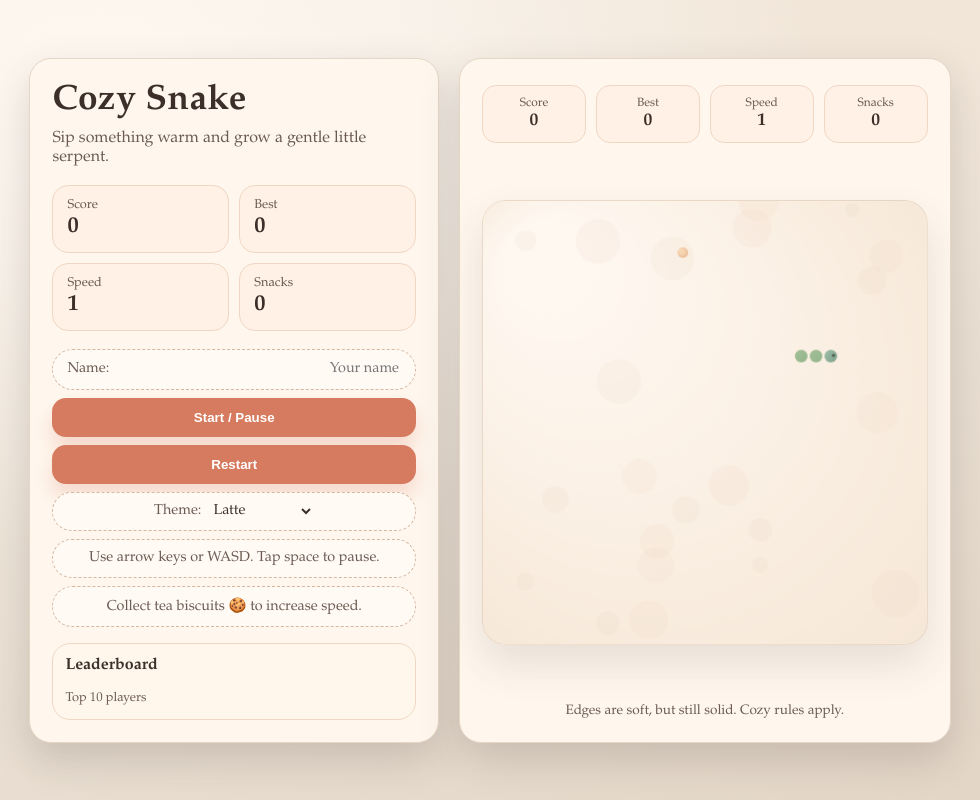
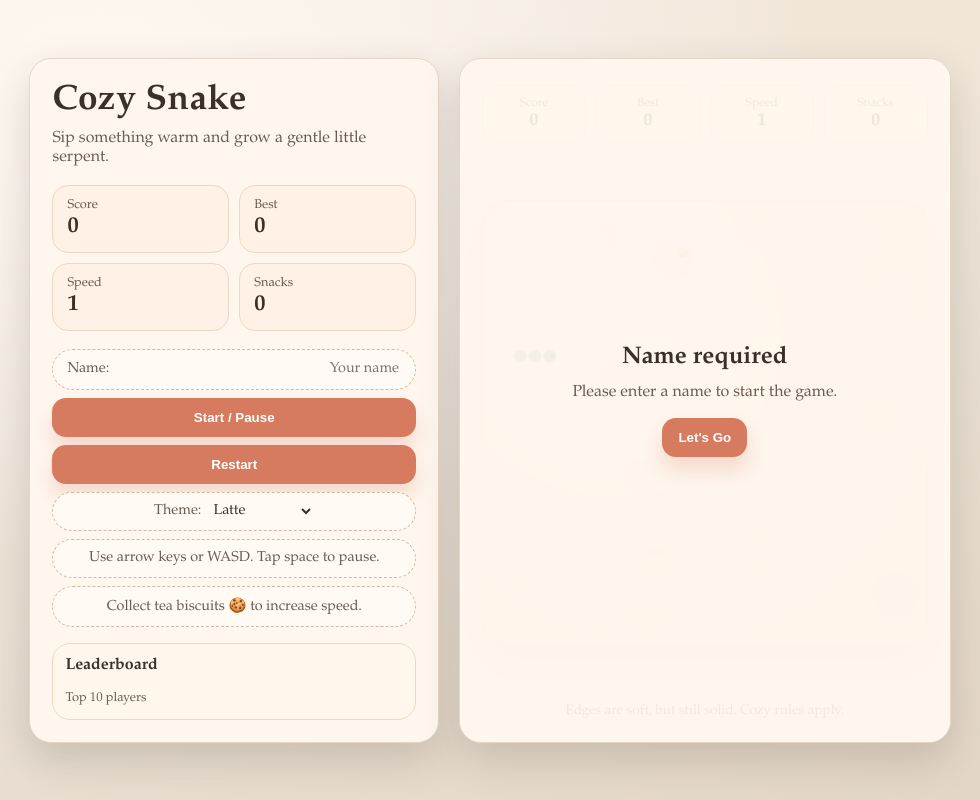
Before and after one commit to Nethereal29/cozy-snake, an Electron app: page index.html in a window 980 px wide. Both pictures are taken after a click on the button "Start / Pause". Drawn offline with Linux system fonts and the light colour scheme; no server answers.

Commit message:
Require name before start and persist current name

```diff
--- a/index.html
+++ b/index.html
@@ -514,6 +514,7 @@
       let snacks = 0;
       let backgroundDots = [];
       let sessionActive = false;
+      let currentName = "";
       const API_BASE = window.COZY_API_BASE || "https://cozy-snake.onrender.com";
 
       const themes = {
@@ -682,9 +683,22 @@
         pendingDir = { x, y };
       }
 
+      function ensureName() {
+        const value = playerNameInput.value.trim();
+        if (!value) {
+          showOverlay("Name required", "Please enter a name to start the game.");
+          playerNameInput.focus();
+          return false;
+        }
+        currentName = value;
+        localStorage.setItem("cozy-snake-name", currentName);
+        return true;
+      }
+
       function toggleRun(forceStart = false) {
         if (gameOver) return;
         const starting = forceStart || !sessionActive;
+        if (starting && !ensureName()) return;
         running = forceStart ? true : !running;
         if (starting) {
           sessionActive = true;
@@ -757,7 +771,7 @@
       }
 
       async function submitScore() {
-        const name = playerNameInput.value.trim();
+        const name = currentName || playerNameInput.value.trim();
         if (!name) return;
         try {
           const res = await fetch(`${API_BASE}/score`, {
@@ -980,6 +994,7 @@
       playerNameInput.addEventListener("change", (event) => {
         const value = event.target.value.trim();
         localStorage.setItem("cozy-snake-name", value);
+        currentName = value;
         loadRemoteBest(value);
       });
 
@@ -1003,6 +1018,7 @@
       resetGame();
       const savedName = localStorage.getItem("cozy-snake-name") || "";
       playerNameInput.value = savedName;
+      currentName = savedName;
       if (savedName) loadRemoteBest(savedName);
       const savedTheme = localStorage.getItem("cozy-snake-theme") || "latte";
       themeSelect.value = savedTheme;
```
